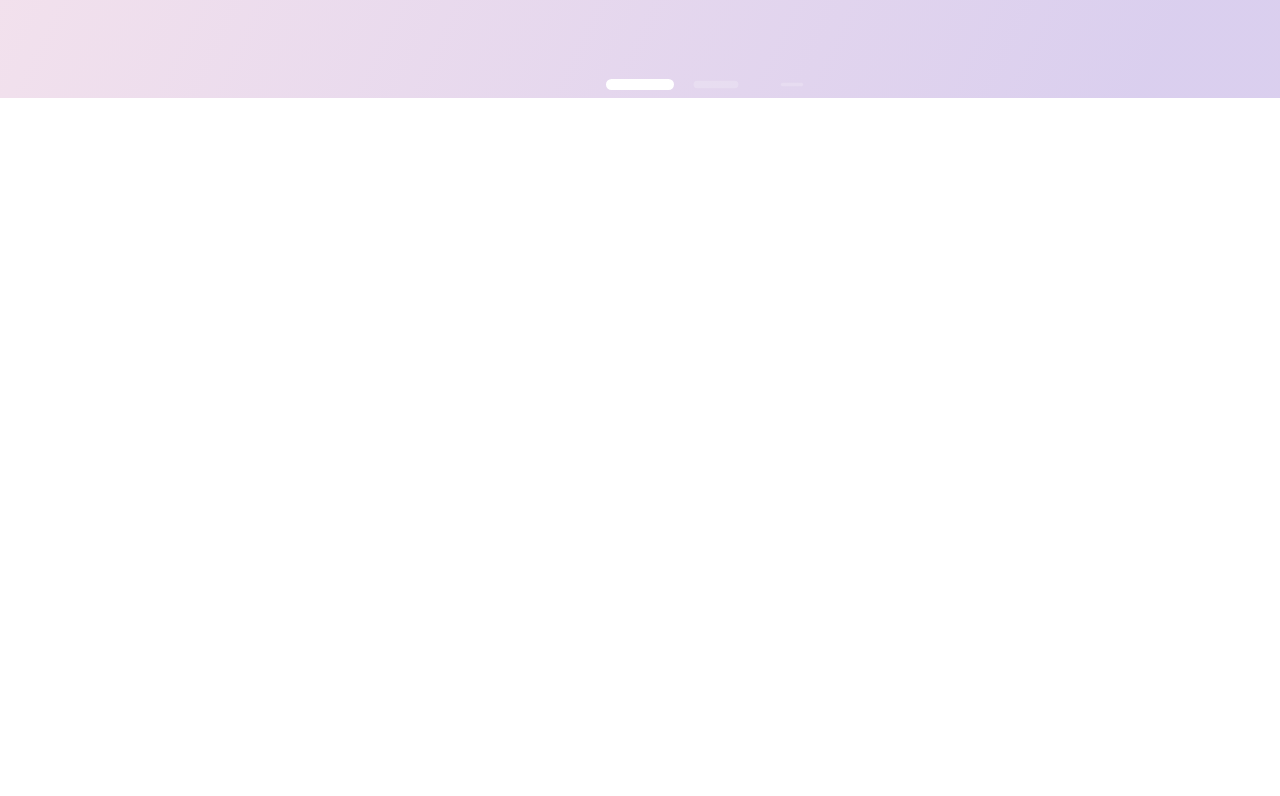
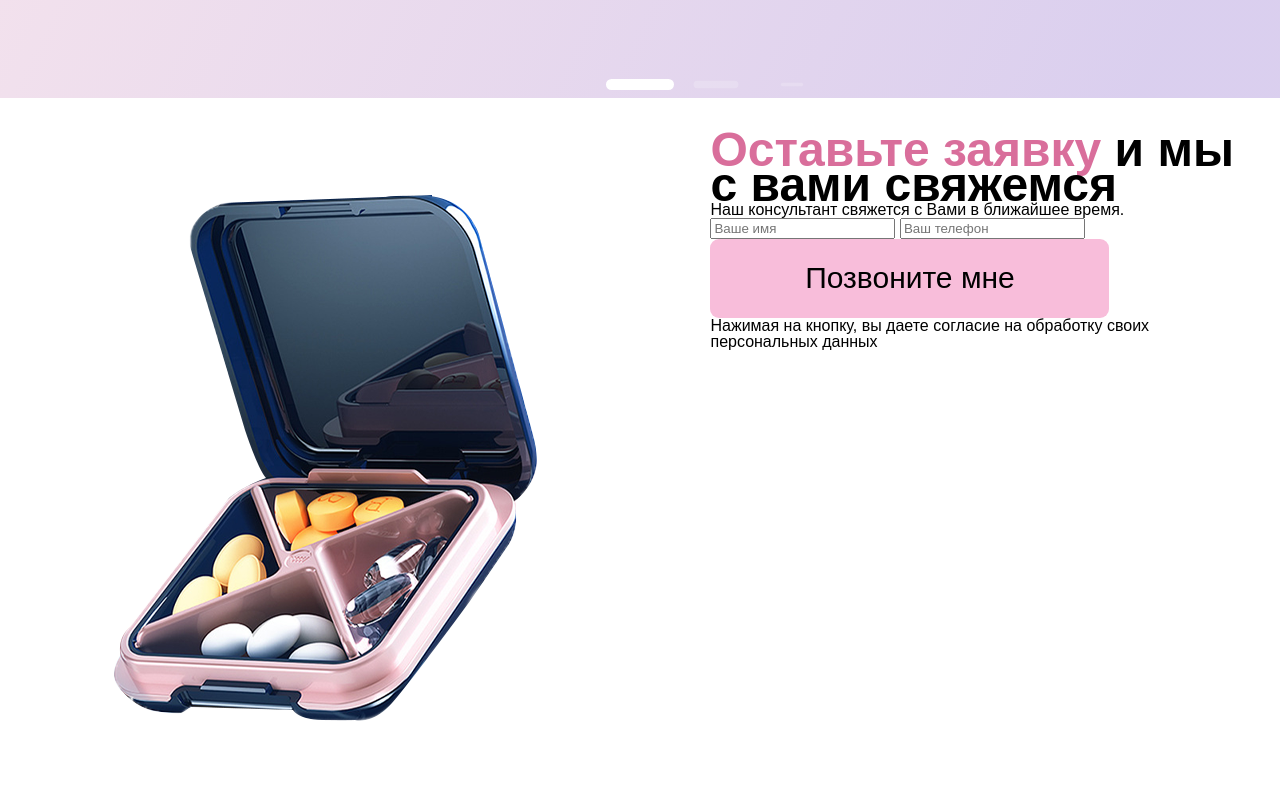
Before and after one commit to Taras21071988/project_westwood, a plain HTML site: page index.html in a window 1280 px wide. Shown: the part 3964-4760 px from the top of the page. Before the commit the page ends 4096 px from the top, so only its background shows below. Drawn offline with nearby package versions, Linux system fonts and the light colour scheme; a web font is replaced by a local one.

Commit message:
add new section

```diff
--- a/css/style.css
+++ b/css/style.css
@@ -43,6 +43,22 @@ img {
 
 .title span {
   color: #D96E9B;
+}
+
+.button {
+  border: none;
+  background-color: #f8bdda;
+  padding: 21px 41px 22px;
+  border-radius: 9px;
+  width: 399px;
+}
+
+.button__link {
+  font-size: 30px;
+  line-height: 36px;
+  text-align: center;
+  font-weight: 500;
+
 }
 
 .swiper {
@@ -115,24 +131,24 @@ img {
   margin-bottom: 36px;
 }
 
-.header__button-link {
+/* .header__button-link {
   font-size: 30px;
   line-height: 36px;
   text-align: center;
   font-weight: 500;
-}
+} */
 
 .header__img {
   transform: translate(98px, -60px);
 }
 
-.header-btn {
+/* .header-btn {
   border: none;
   background-color: #f8bdda;
   padding: 21px 41px 22px;
   border-radius: 9px;
   width: 399px;
-}
+} */
 
 .about {
   margin-bottom: 112px;
@@ -350,3 +366,29 @@ img {
   width: 117px;
   height: 44px;
 }
+.application {
+margin-bottom: 106px;
+}
+
+.application__wrepper {
+  display: flex;
+}
+
+.application__img {
+}
+
+.application__img-top {}
+
+.application__img-bot {}
+
+.application__form {}
+
+.title {}
+
+.form__text {}
+
+.application__form-content {}
+
+.form-item {}
+
+.form__subtext {}
--- a/index.html
+++ b/index.html
@@ -59,8 +59,8 @@
               <h2 class="header__title">новая</h2>
               <p class="header__subtitle">коллекция</p>
             </div>
-            <button class="header-btn">
-              <a href="#" class="header__button-link">
+            <button class="button header-btn">
+              <a class="button__link header__button-link" href="#">
                 Купить коллекцию
               </a>
             </button>
@@ -441,6 +441,38 @@
         </div>
       </div>
     </section>
+    <section class="application">
+      <div class="container">
+        <div class="application__wrepper">
+          <div class="application__img">
+            <img class="application__img-top" src="img/application1.png" alt="application-img1">
+            <img class="application__img-bot" src="img/application2.png" alt="application-img2">
+          </div>
+          <div class="application__form">
+            <h2 class="title">
+              <span>Оставьте заявку</span>
+              и мы с вами свяжемся
+            </h2>
+            <p class="form__text">
+              Наш консультант свяжется с Вами в ближайшее время.
+            </p>
+            <form class="application__form-content">
+              <input class="form-item" type="text" placeholder="Ваше имя">
+              <input class="form-item" type="text" placeholder="Ваш телефон">
+            </form>
+            <button class="button">
+              <a class="button__link" href="#">
+                Позвоните мне
+              </a>
+            </button>
+            <p class="form__subtext">
+              Нажимая на кнопку, вы даете согласие
+              на обработку своих персональных данных
+            </p>
+          </div>
+        </div>
+      </div>
+    </section>
   </main>
   <script src="https://cdn.jsdelivr.net/npm/swiper@9/swiper-bundle.min.js"></script>
   <script src="js/main.js"></script>
```
Also changed, not shown: img/application1.png (added), img/application2.png (added).
